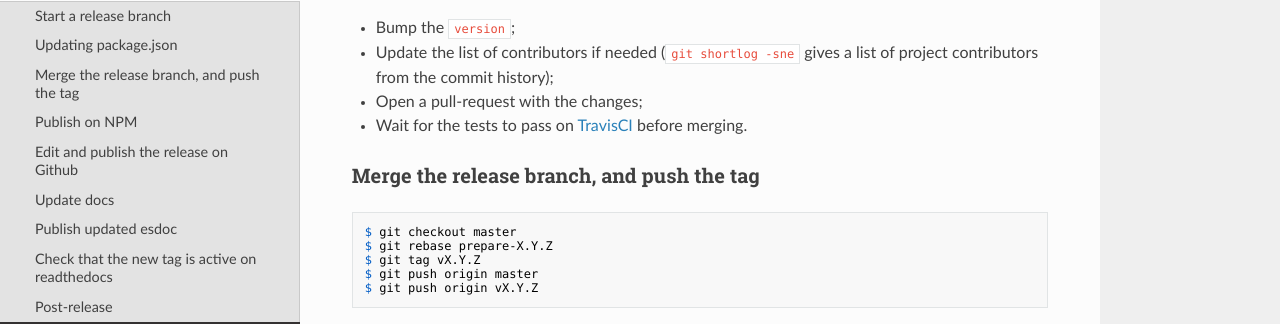
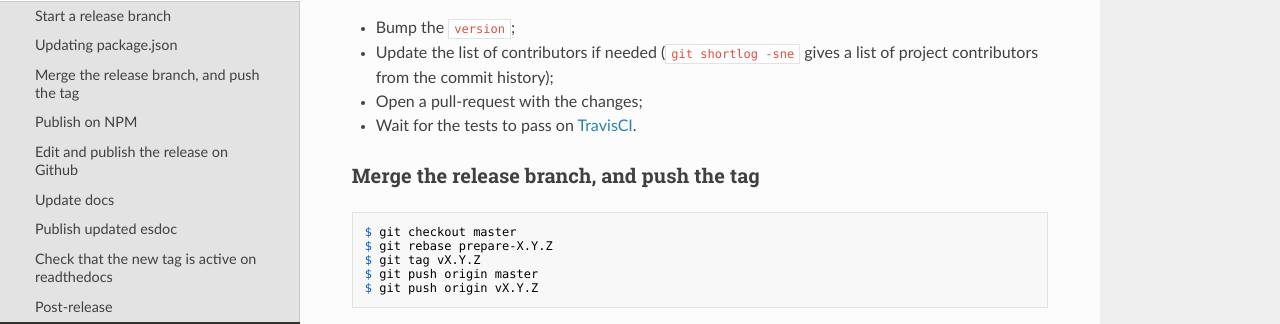
Before and after one commit to Kinto/kinto.js, an MkDocs documentation site: the page built from docs/releasing.md, in a window 1280 px wide and 900 px high. Shown: the part 343-667 px from the top of the window. Built offline with MkDocs 1.6.1, drawn with Linux system fonts in a browser that asks for light colours; nearby versions of some CDN libraries; old or Windows-style settings are respelled for this version of MkDocs.

Commit message:
don't talk about merging yet
The next step actually does the merge.

```diff
--- a/docs/releasing.md
+++ b/docs/releasing.md
@@ -11,7 +11,7 @@ In order to prepare and publish a new release, the following steps are required.
 * Bump the `version`;
 * Update the list of contributors if needed (`git shortlog -sne` gives a list of project contributors from the commit history);
 * Open a pull-request with the changes;
-* Wait for the tests to pass on [TravisCI](http://travis-ci.org/Kinto/kinto.js) before merging.
+* Wait for the tests to pass on [TravisCI](http://travis-ci.org/Kinto/kinto.js).
 
 ### Merge the release branch, and push the tag
 
```
